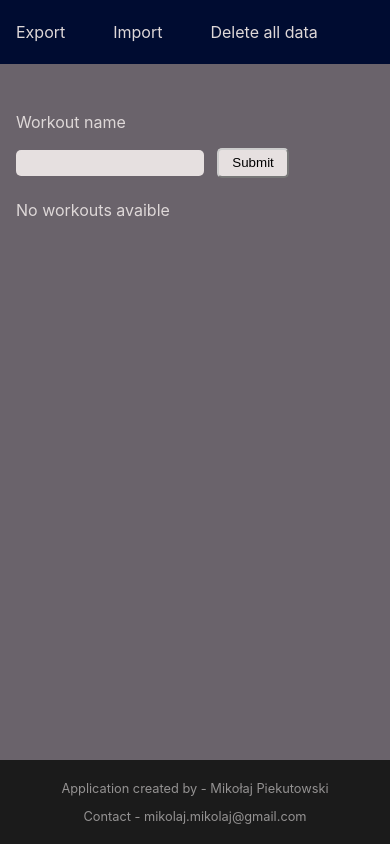
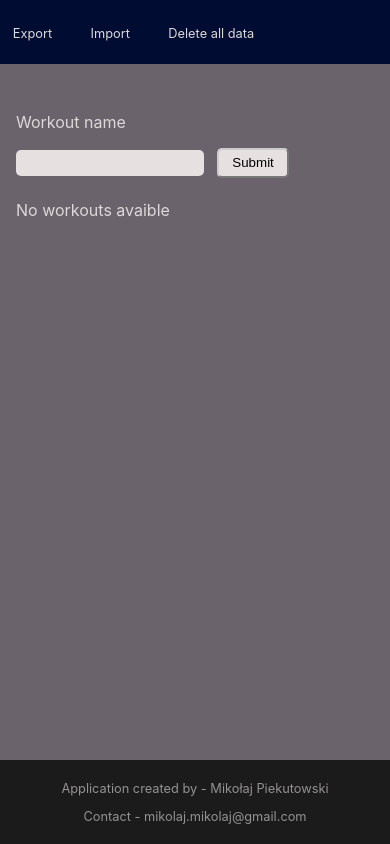
Before and after one commit to Shady6/GymTracker, a React (Create React App) app: page / in a window 390 px wide. Built offline with nearby package versions, Linux system fonts and the light colour scheme.

Commit message:
fixed stacked graph font size, and navbar font size

```diff
--- a/src/App.css
+++ b/src/App.css
@@ -213,6 +213,7 @@ hr
 .Navbar > .NavOption
 {
   margin-left: 1em;
+  font-size: 0.8em;
 }
 
 .BrandName
--- a/src/Components/StackedColumnGraph.js
+++ b/src/Components/StackedColumnGraph.js
@@ -132,7 +132,7 @@ const StackedColumnGraph = (props) => {
                   return `${d.getDate()}.${d.getMonth() + 1}`}
                 }
                 />
-                <VictoryAxis tickFormat={(y) => `${y}kg`} dependentAxis />
+                <VictoryAxis   style={{tickLabels: {fontSize: 10}}} tickFormat={(y) => `${y}kg`} dependentAxis />
 
                 <VictoryStack>
 
```
